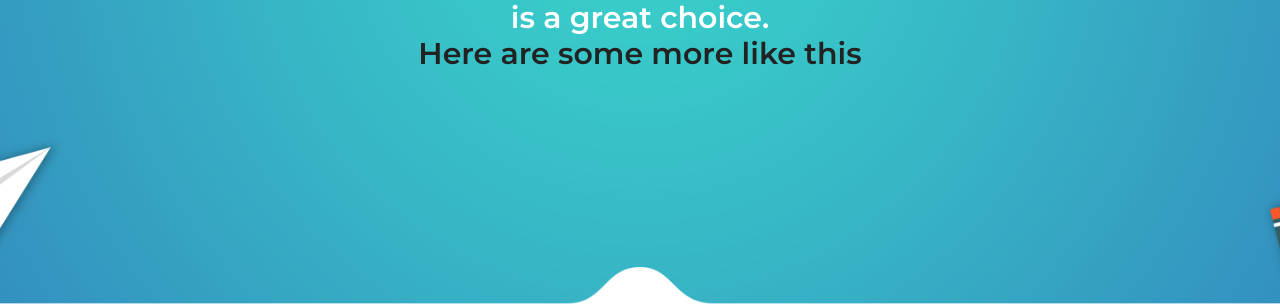
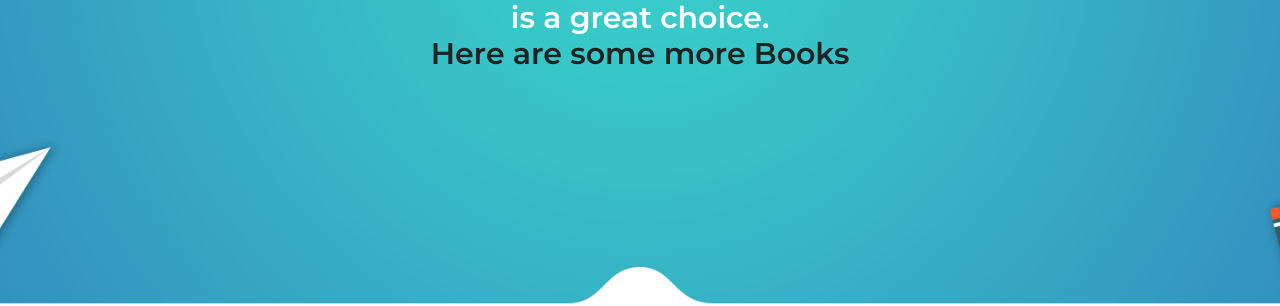
Before and after one commit to Mayur0317/BookRecommenderSystem, a Flask app: template templates/recommend.html in a window 1280 px wide. Shown: the part 494-800 px from the top of the page. Run offline with Flask 2, Linux system fonts and the light colour scheme; the template is opened without the code that fills it, so the values that code supplies are empty; parts of the project's set-up code (start-up, migrations or seed data) failed here and were passed over; some libraries are stand-ins or nearby versions.

Commit message:
Add files via upload

```diff
--- a/templates/recommend.html
+++ b/templates/recommend.html
@@ -50,7 +50,7 @@
 			<!--<div class="row fullscreen d-flex align-items-center justify-content-center">-->
 				<!--<div class="banner-content col-lg-8 col-md-12">-->
 
-					<h1 class="wow fadeIn" data-wow-duration="4s">Sorry! This movie is not in our database.</h1>
+					<h1 class="wow fadeIn" data-wow-duration="4s">Sorry! This Book is not in our database.</h1>
 					<h1 class="wow fadeIn" data-wow-duration="4s">Please check if you spelled it correct.</h1>
 					<h1 class="wow fadeIn" data-wow-duration="4s">Or try with another Book.</h1>
              <!--   </div>-->
@@ -61,7 +61,7 @@
 			   <!-- <div class="row fullscreen d-flex align-items-center justify-content-center">-->
 					<div class="banner-content col-lg-8 col-md-12">
                     <center><h2><p class="text-white">"{{title}}" <br>is a great choice.</p></h2></center>
-                     <h2 class="wow fadeIn" data-wow-duration="4s">Here are some more like this</h2>
+                     <h2 class="wow fadeIn" data-wow-duration="4s">Here are some more Books</h2>
 				              <div class="courses pt-20">
 					             {% for m in r %}
 				                  <a data-wow-duration="1s" data-wow-delay=".3s" class="primary-btn transparent mr-10 mb-10 wow fadeInDown">{{m|capitalize}}</a>
```
